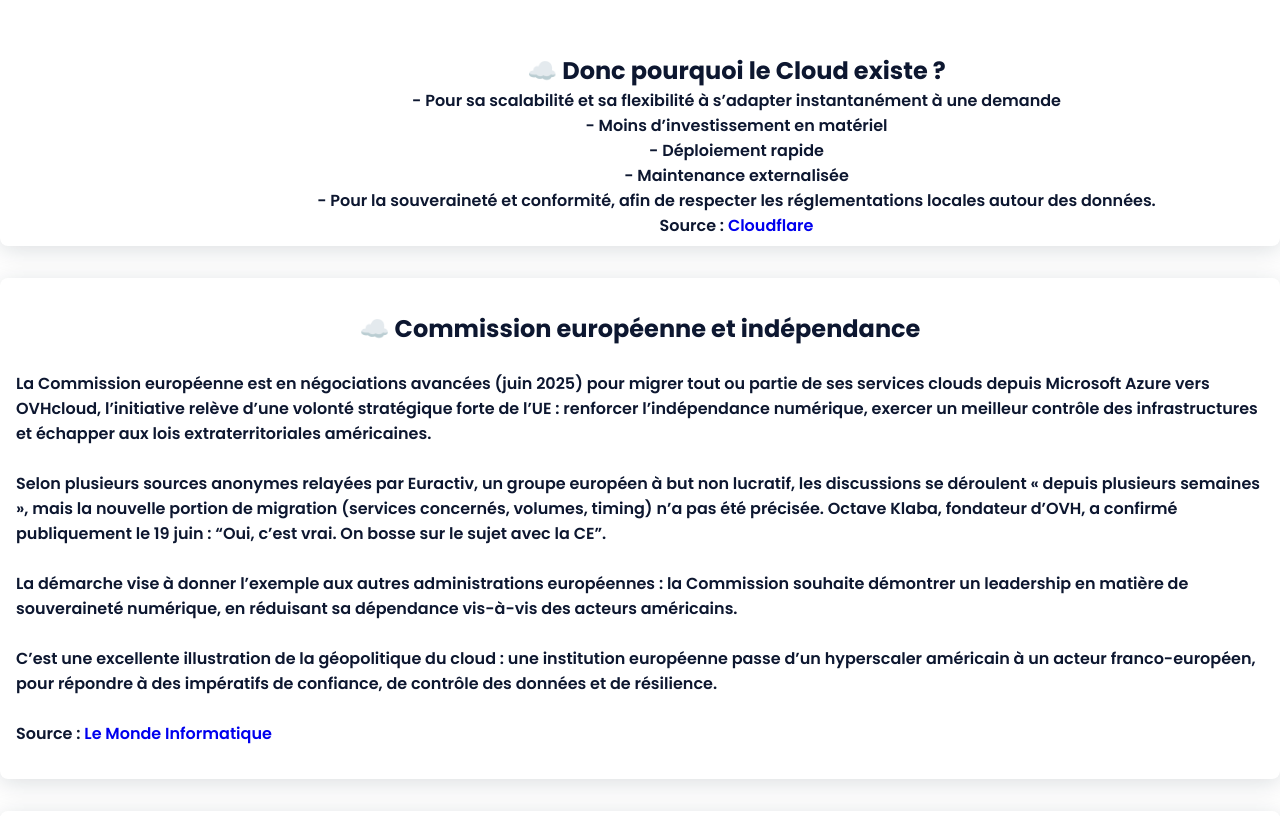
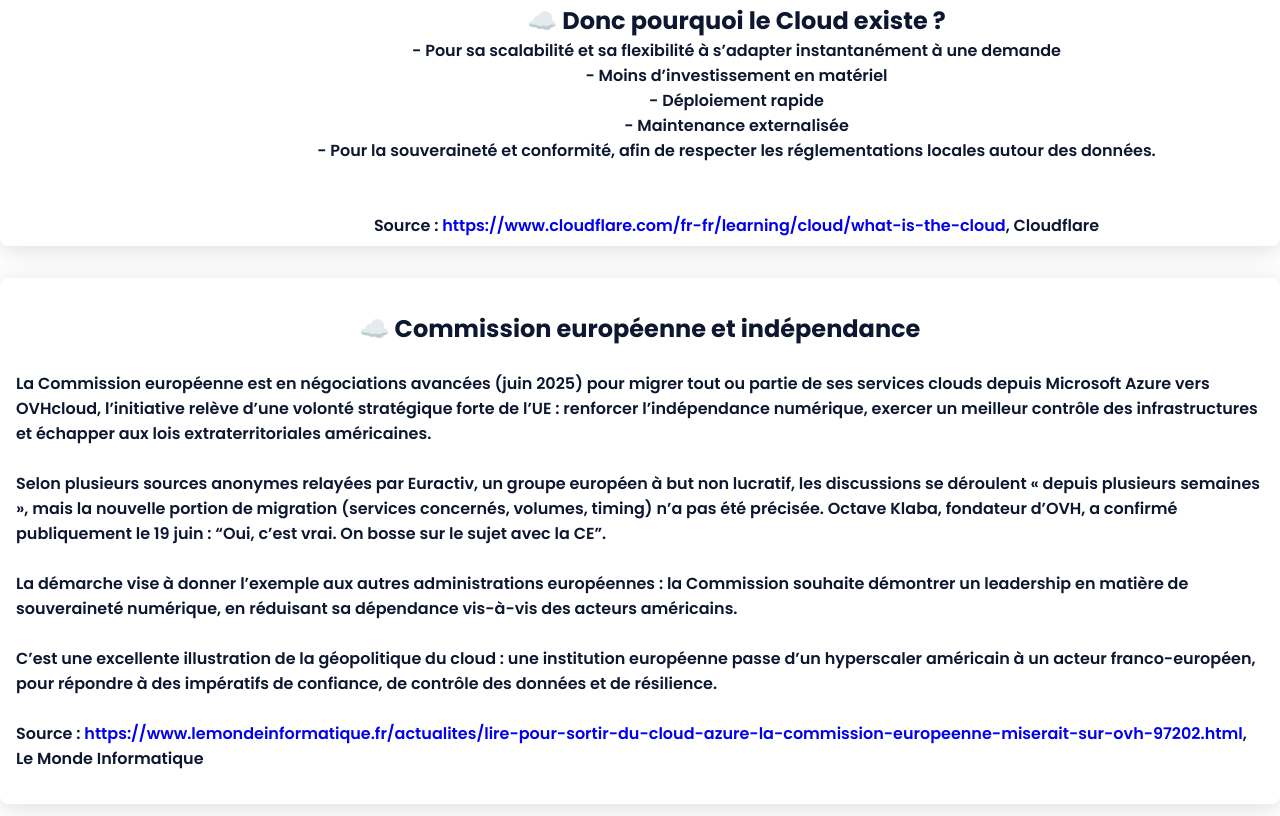
Before and after one commit to youyoux-debug/Portfolio, a plain HTML site: page veille.html in a window 1280 px wide. Shown: the part 1255-2071 px from the top of the page. Drawn offline with nearby package versions, Linux system fonts and the light colour scheme.

Commit message:
polissage

```diff
--- a/veille.html
+++ b/veille.html
@@ -58,7 +58,6 @@
                         FaaS (Function as a Service) — Serverless : <br>
                         Exécute du code à la demande, sans gérer de serveur. L'application se découpe en petites fonctions déclenchées uniquement quand nécessaire.<br>
                         Comparaison : scalabilité automatique, paiement à l’usage, aucune gestion serveur.<br>
-                        <br>Source : <a href="https://www.cloudflare.com/fr-fr/learning/cloud/what-is-the-cloud/">Cloudflare</a> <br>
 
                         <br><br><br>
                         <h2 class="title">☁️ Donc pourquoi le Cloud existe ?</h2>
@@ -67,9 +66,9 @@
         <p>- Moins d’investissement en matériel</p>
         <p>- Déploiement rapide</p>
         <p>- Maintenance externalisée</p>
-        <p>- Pour la souveraineté et conformité, afin de respecter les réglementations locales autour des données.</p>
+        <p>- Pour la souveraineté et conformité, afin de respecter les réglementations locales autour des données.</p><br>
 
-        <p>Source : <a href="https://www.cloudflare.com/fr-fr/learning/cloud/what-is-the-cloud/">Cloudflare</a></p></center>
+        <br>Source : <a href="https://www.cloudflare.com/fr-fr/learning/cloud/what-is-the-cloud/">https://www.cloudflare.com/fr-fr/learning/cloud/what-is-the-cloud</a>, Cloudflare <br></center>
 
                     </span>
                 </div>
@@ -84,7 +83,7 @@
                         <br>La démarche vise à donner l’exemple aux autres administrations européennes : la Commission souhaite démontrer un leadership en matière de souveraineté numérique, en réduisant sa dépendance vis-à-vis des acteurs américains.<br>
                         <br>C’est une excellente illustration de la géopolitique du cloud : une institution européenne passe d’un hyperscaler américain à un acteur franco-européen, pour répondre à des impératifs de confiance, de contrôle des données et de résilience.<br>
 
-                        <br>Source : <a href="https://www.lemondeinformatique.fr/actualites/lire-pour-sortir-du-cloud-azure-la-commission-europeenne-miserait-sur-ovh-97202.html">Le Monde Informatique</a> <br>
+                        <br>Source : <a href="https://www.lemondeinformatique.fr/actualites/lire-pour-sortir-du-cloud-azure-la-commission-europeenne-miserait-sur-ovh-97202.html">https://www.lemondeinformatique.fr/actualites/lire-pour-sortir-du-cloud-azure-la-commission-europeenne-miserait-sur-ovh-97202.html</a>, Le Monde Informatique<br>
 
                         <br>
 
@@ -99,7 +98,7 @@
                         <br>Une fois engagée, l’administration peut centraliser l’ensemble de son Système d’information chez un seul fournisseur, ce qui rend l’ensemble de vos données, dépendant à un fournisseur unique, vulnérable en cas d’incident (comme une panne, incendie ou faille).<br>
                         <br>La migration vers le cloud nécessite un pilotage rigoureux et peut être longue si la stratégie n’est pas clairement définie dès le départ. Ce qui peut être d’une complexité énorme si on est pas préparer.<br>
 
-                        <br>Source : <a href="https://www.redsen.com/digital-workplace/avantages-inconvenients-cloud-pousecteur-public/">Redsen</a> <br>
+                        <br>Source : <a href="https://www.redsen.com/digital-workplace/avantages-inconvenients-cloud-pousecteur-public/">https://www.redsen.com/digital-workplace/avantages-inconvenients-cloud-pousecteur-public</a>, Redsen<br>
 
 
                         <br>
```
